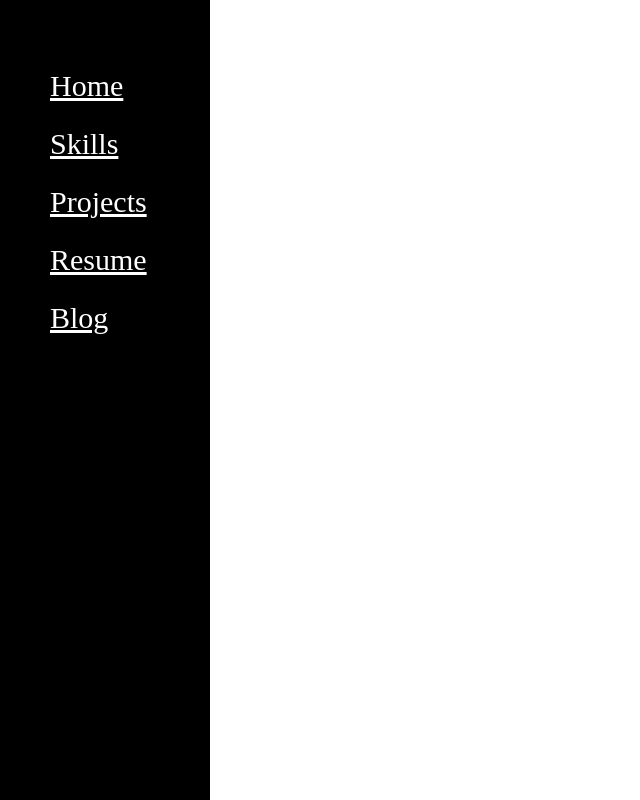
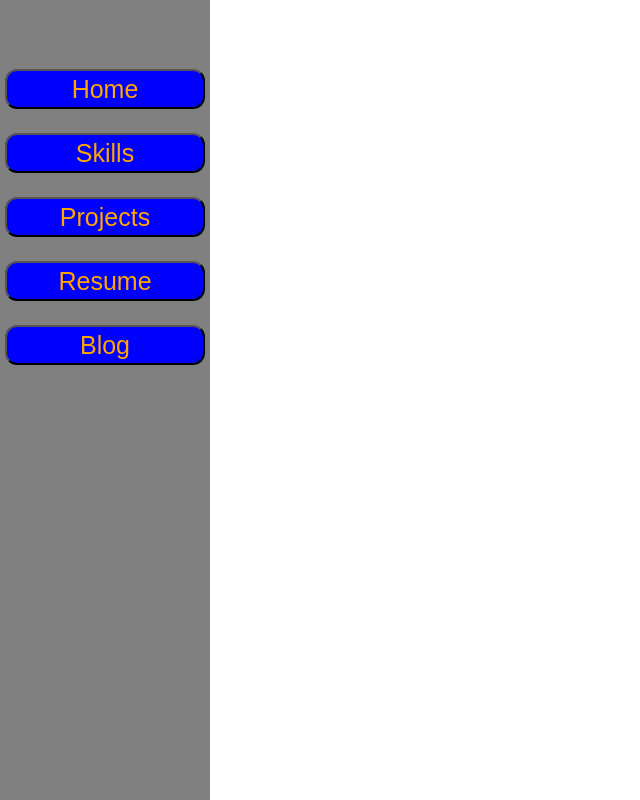
Before and after one commit to vijayaramabishek/My-Portfolio, a plain HTML site: page blog.html in a window 1280 px wide. Shown: the whole page, without its empty margins (0-640 px from the left). Drawn offline with Linux system fonts and the light colour scheme.

Commit message:
Blog.html

```diff
--- a/blog.html
+++ b/blog.html
@@ -8,41 +8,53 @@
 			margin: 0px;
 			height: 100%;
 		}
+		img
+		{
+			width: 140px;
+			height: 140px;
+		}
 		.left
 		{
 			padding-top: 40px;
-			padding-left: 45px;
-			font-size: 30px;
 			display: flex;
 			flex-direction: column;
 		}
+		button
+		{
+			width: 200px;
+			height: 40px;
+			background-color: blue;
+			font-size: 25px;
+		}
 		a
 		{
-			color: white;
+			color: orange;
+			text-decoration: none;
 		}
 		.space
 		{
 			margin-top: 24px;
 			background-size: 75%;
+			border-radius: 12px;
 		}
 		#navigation
 		{
-			margin: 0px;
 			width:200px;
 			height:100%;
-			background-color:black;
-			border: 5px solid black;
+			background-color:grey;
+			border: 5px solid grey;
 			position: fixed;
+		}
 	</style>
 </head>
 <body>
 <div id="navigation">
 		<div class="left">
-			<font class="space" color="white"><div><a href="index.html">Home</a></div></font>
-			<font class="space" color="white"><div><a href="skills.html">Skills</a></div></font>
-			<font class="space" color="white"><div><a href="projects.html">Projects</a></div></font>
-			<font class="space" color="white"><div><a href="resume.html">Resume</a></div></font>
-			<font class="space" color="white"><div><a href="blog.html">Blog</a></div></font>
+			<button class="space" color="white"><a href="index.html">Home</a></button>
+			<button class="space" color="white"><a href="skills.html">Skills</a></button>
+			<button class="space" color="white"><a href="projects.html">Projects</a></button>
+			<button class="space" color="white"><a href="Vijay_Profile.pdf">Resume</a></button>
+			<button class="space" color="white"><a href="blog.html">Blog</a></button>
 		</div>
 </body>
 </html>
```
